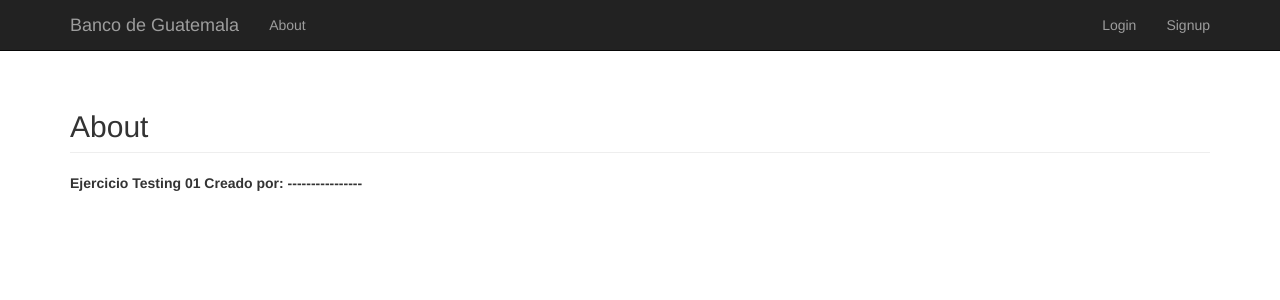
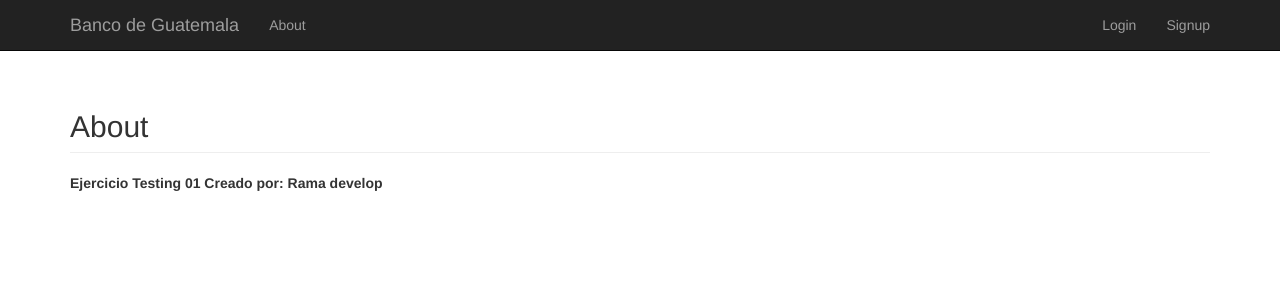
Before and after one commit to AngelDX/PracticaTestingDjango, a Django app: page /home/about/ in a window 1280 px wide. Shown: the top 300 px of the page. Run offline with Django 3.2, Linux system fonts and the light colour scheme; some libraries are stand-ins or nearby versions.

Commit message:
nueva rama

```diff
--- a/home/templates/home/about.html
+++ b/home/templates/home/about.html
@@ -6,5 +6,5 @@
     <h2 class="page-header">About</h2>
     <div class="creador-info">
         <strong>Ejercicio Testing 01</strong>
-    	<strong>Creado por: ----------------</strong>
+    	<strong>Creado por: Rama develop</strong>
 {% endblock content %}
```
